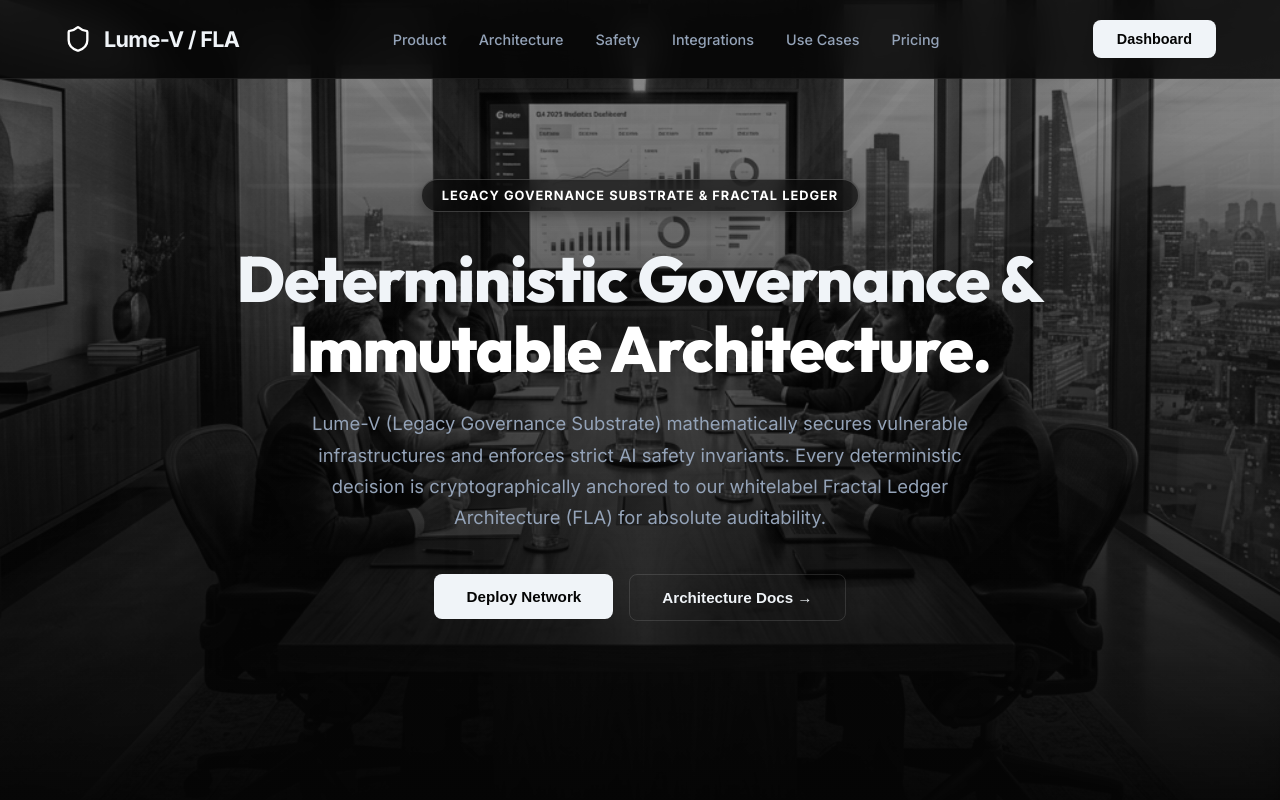
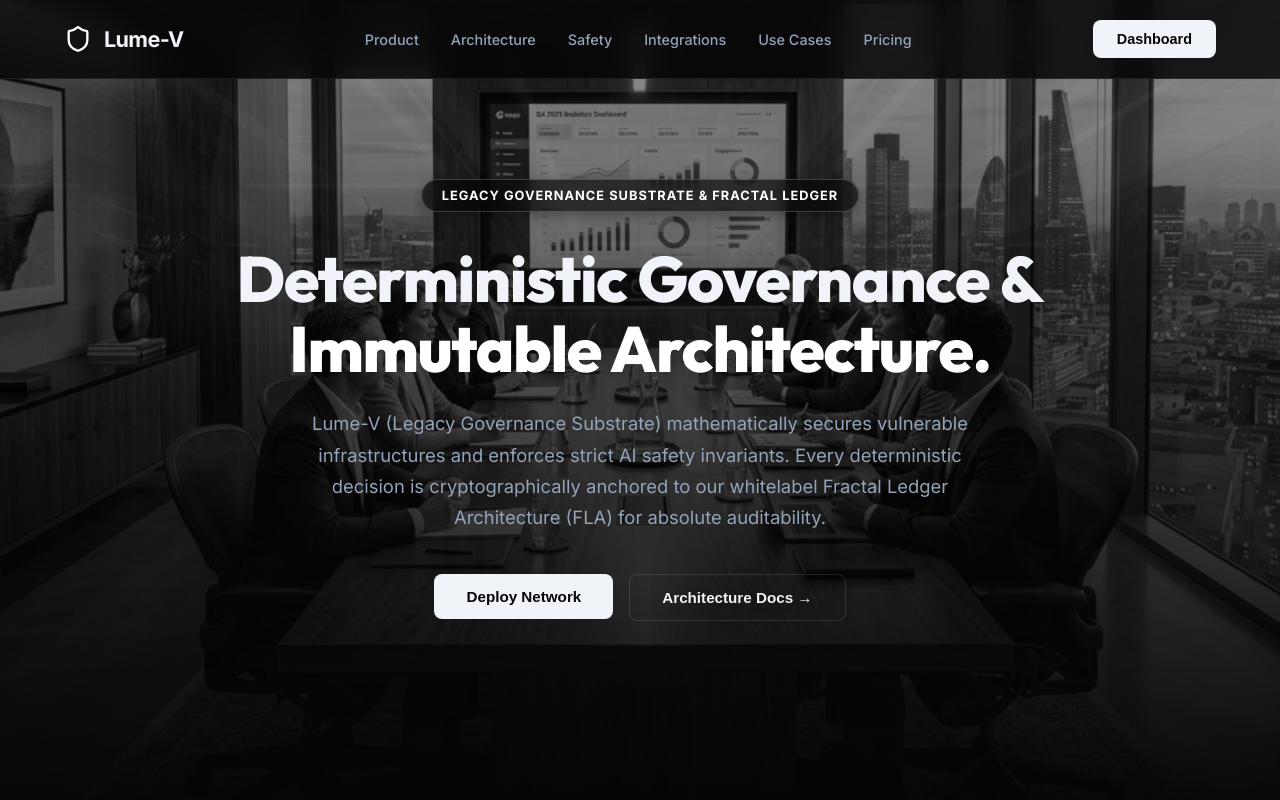
Before and after one commit to cryptocreeper94-sudo/lume-v-site, a React (Vite) app: page / in a window 1280 px wide. Shown: the top 800 px of the page. Built offline with nearby package versions, Linux system fonts and the light colour scheme.

Commit message:
Remove / FLA from nav header and bump PWA version to 1.0.3

```diff
--- a/package.json
+++ b/package.json
@@ -1,7 +1,7 @@
 {
   "name": "lume-v-site",
   "private": true,
-  "version": "1.0.2",
+  "version": "1.0.3",
   "type": "module",
   "scripts": {
     "dev": "vite",
--- a/src/pages/MarketingPage.jsx
+++ b/src/pages/MarketingPage.jsx
@@ -36,7 +36,7 @@ export default function MarketingPage() {
       <nav className="nav-header">
         <div className="nav-logo">
           <Shield size={28} color="#ffffff" />
-          <span>Lume-V / FLA</span>
+          <span>Lume-V</span>
         </div>
         <ul className="nav-links">
           <li><a href="#product">Product</a></li>
```
Also changed, not shown: 2 other files (tests, documents, lock files or other folders).
